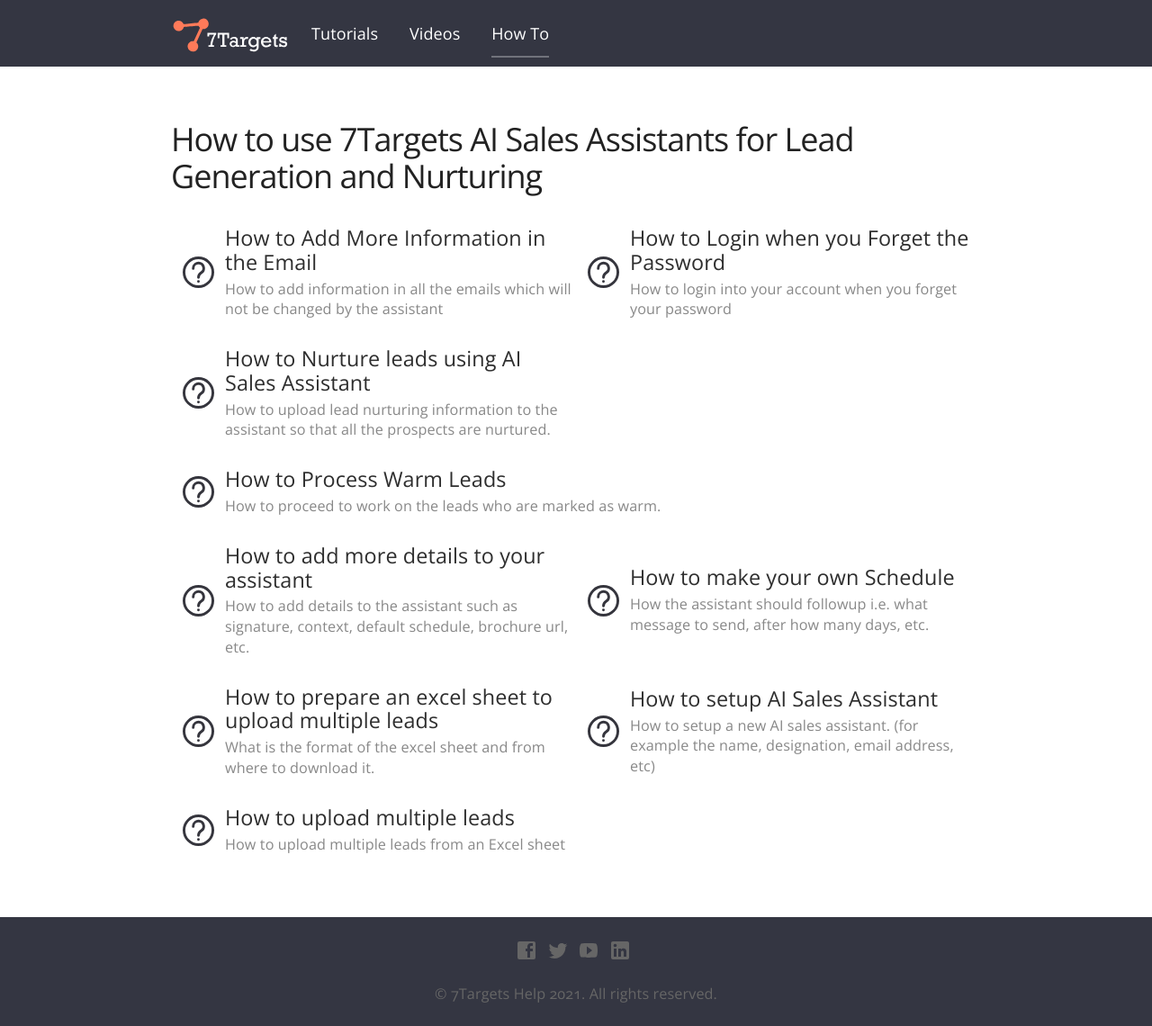
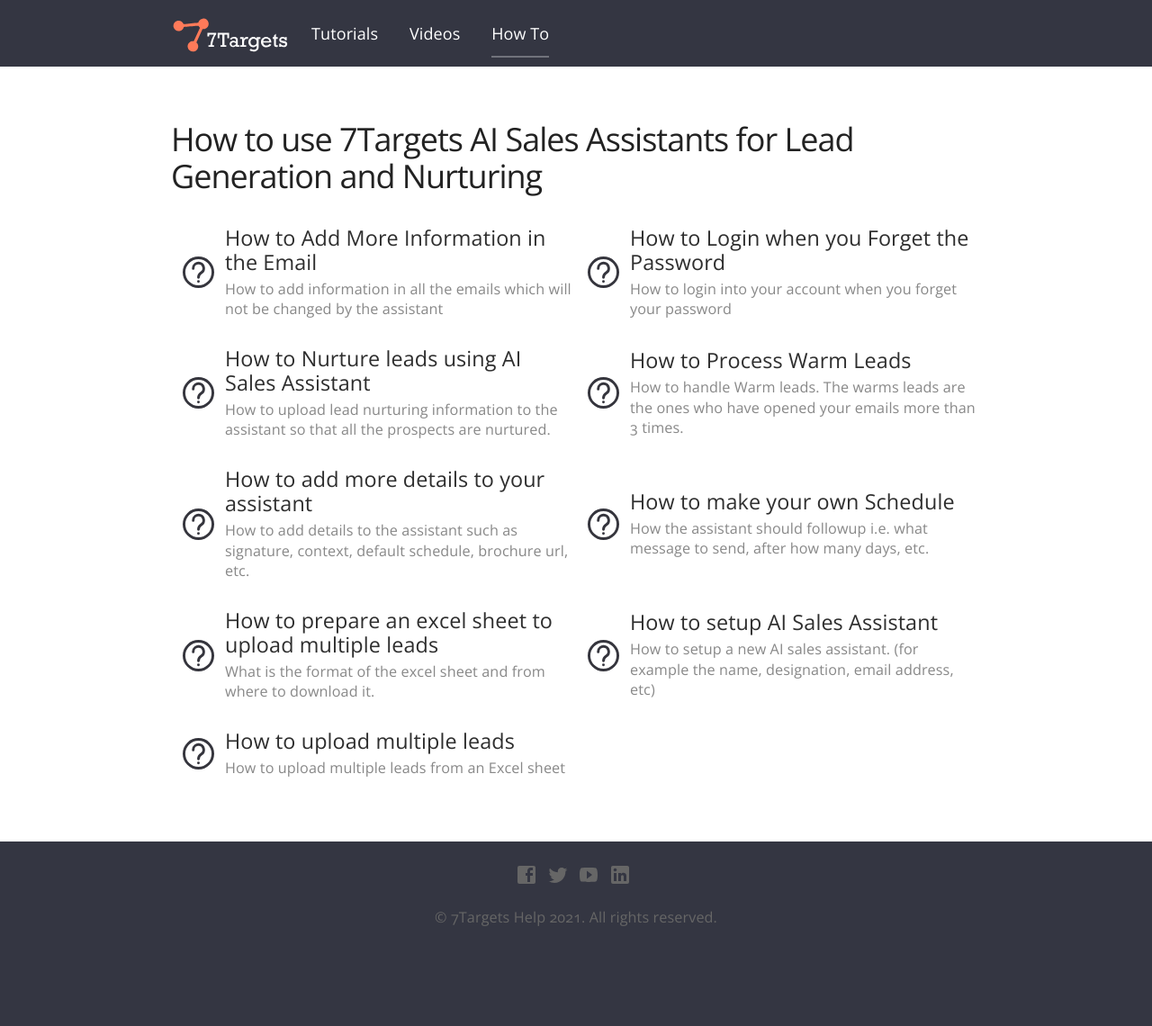
Before and after one commit to shrutisharma27/7targets-docs, a Jekyll site: the page built from how-to.html, in a window 1280 px wide. Shown: the whole page at 90% size. Built offline with Jekyll 4.4.1, drawn with Linux system fonts in a browser that asks for light colours; nearby versions of some CDN libraries; after the commit the page ends 1056 px from its top, so only the background shows below that.

```diff
--- a/_posts/2021-06-02-how-to-process-warm-leads.md
+++ b/_posts/2021-06-02-how-to-process-warm-leads.md
@@ -2,7 +2,7 @@
 date: 2021-06-2
 title: How to Process Warm Leads
 video_id: JC2yJnBXzLM
-description:  How to proceed to work on the leads who are marked as warm.
+description: How to handle Warm leads. The warms leads are the ones who have opened your emails more than 3 times.
 type: How-to
 sidebar:
   - {id: step-1, text: Sign in to your account}
```
Also changed, not shown: other parts of _posts/2021-06-02-how-to-process-warm-leads.md (+1 -1 lines).
